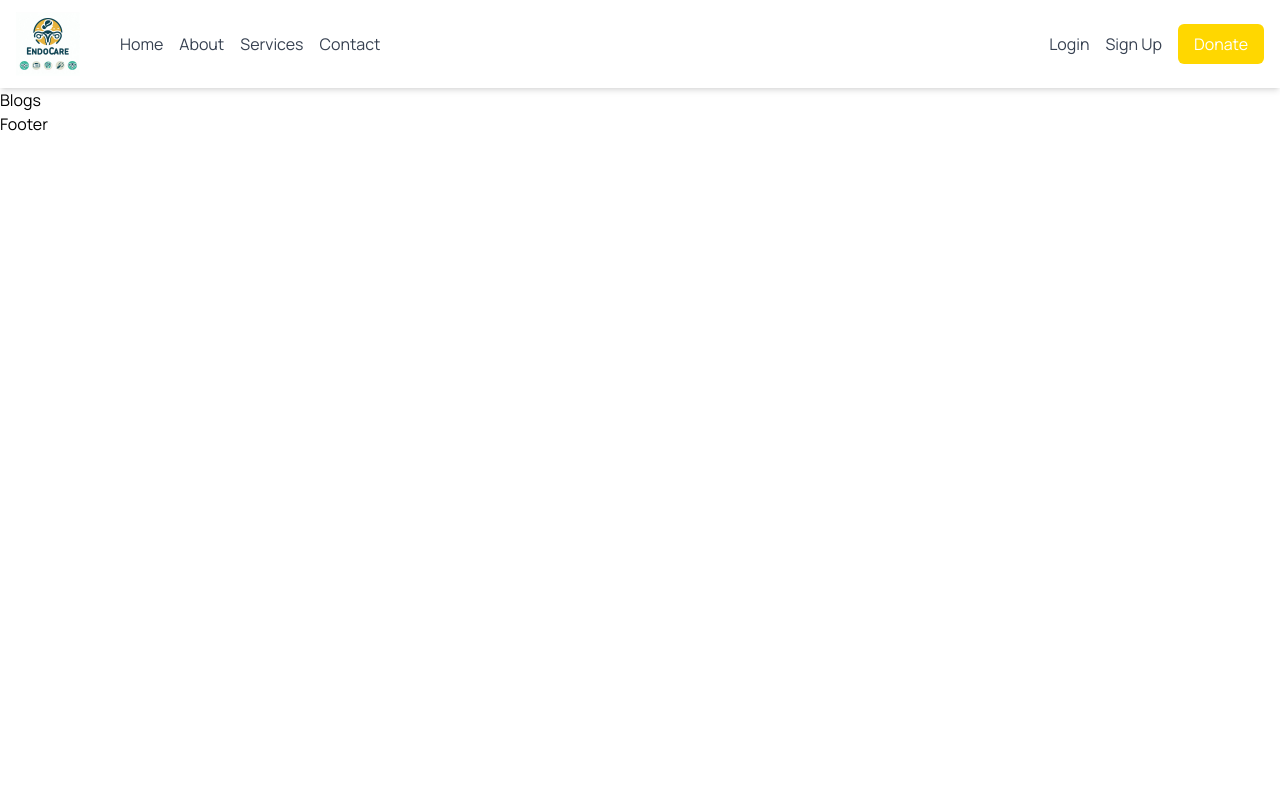
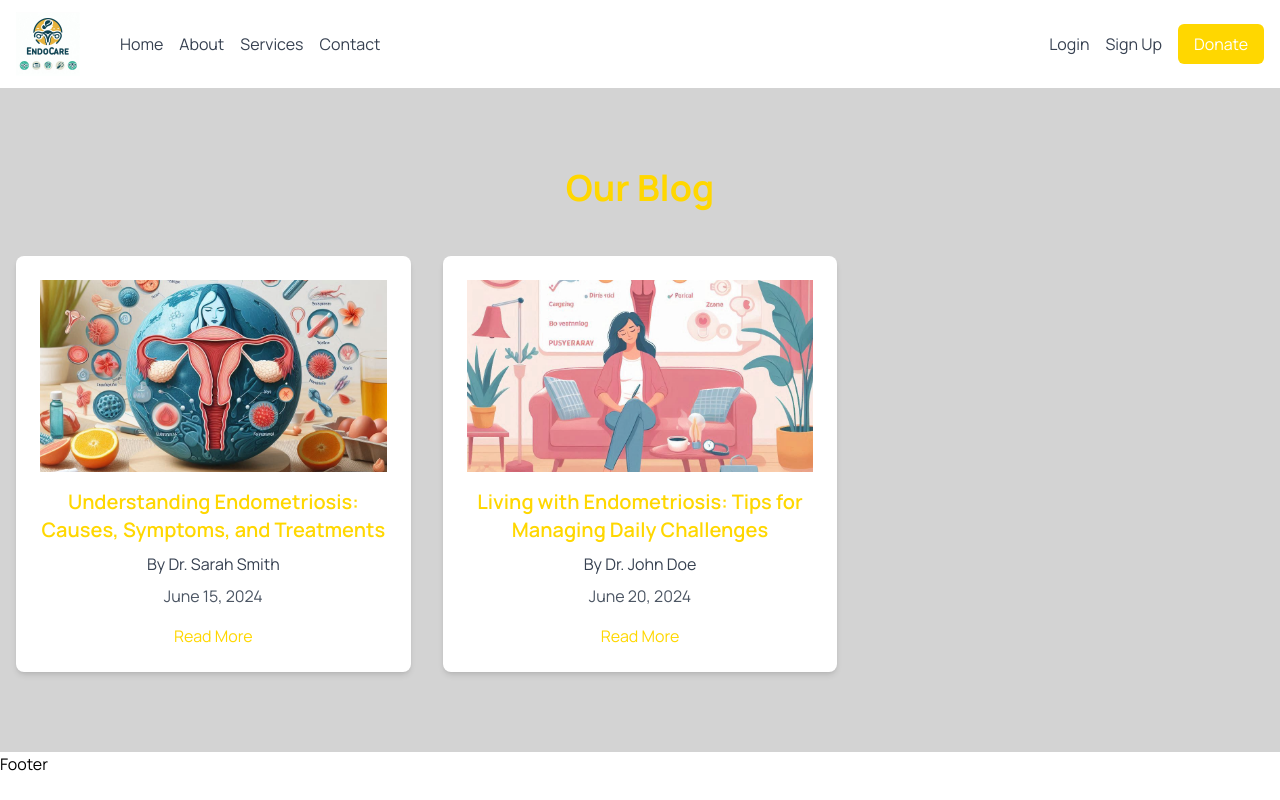
Before and after one commit to Wamziss/EndoCare, a React (Vite) app: page /blogs in a window 1280 px wide. Built offline with nearby package versions, Linux system fonts and the light colour scheme.

Commit message:
add blogs section

```diff
--- a/src/pages/Blogs/BlogDetails.jsx
+++ b/src/pages/Blogs/BlogDetails.jsx
@@ -1,11 +1,29 @@
-import React from 'react'
+import React from 'react';
+import { useParams } from 'react-router-dom'; // Import useParams from react-router-dom
 
 const BlogDetails = () => {
+  const { id } = useParams(); // Get the id parameter from the URL
+
+  // Find the blog post with the matching id
+  const blog = blogs.find(blog => blog.id.toString() === id);
+
+  if (!blog) {
+    return <div>Blog post not found</div>;
+  }
+
   return (
-    <div>
-      Blog Details
-    </div>
-  )
-}
+    <section id="blog-details" className="bg-lightGray py-20">
+      <div className="container mx-auto px-4 text-center">
+        <h2 className="text-3xl md:text-4xl font-bold text-primaryColor mb-12">{blog.title}</h2>
+        <div className="flex flex-col items-center">
+          <img src={blog.image} alt={blog.title} className="w-full md:w-3/4 h-auto object-cover mb-6" />
+          <p className="text-gray-700 mb-4">By {blog.author}</p>
+          <p className="text-gray-600">{blog.date}</p>
+          <p className="text-lg text-gray-800">{blog.content}</p>
+        </div>
+      </div>
+    </section>
+  );
+};
 
-export default BlogDetails
+export default BlogDetails;
--- a/src/pages/Blogs/Blogs.jsx
+++ b/src/pages/Blogs/Blogs.jsx
@@ -1,11 +1,45 @@
-import React from 'react'
+import React from 'react';
+import { Link } from 'react-router-dom';
+import blog2 from '../../assets/images/blog2.jpeg'
+import blog3 from '../../assets/images/blog3.jpeg'
+
+const blogs = [
+  {
+    id: 1,
+    title: 'Understanding Endometriosis: Causes, Symptoms, and Treatments',
+    author: 'Dr. Sarah Smith',
+    date: 'June 15, 2024',
+    image: blog2,
+  },
+  {
+    id: 2,
+    title: 'Living with Endometriosis: Tips for Managing Daily Challenges',
+    author: 'Dr. John Doe',
+    date: 'June 20, 2024',
+    image: blog3,
+  },
+
+];
 
 const Blogs = () => {
   return (
-    <div>
-      Blogs
-    </div>
-  )
-}
+    <section id="blog" className="bg-lightGray py-20">
+      <div className="container mx-auto px-4 text-center">
+        <h2 className="text-3xl md:text-4xl font-bold text-primaryColor mb-12">Our Blog</h2>
+        <div className="grid grid-cols-1 md:grid-cols-2 lg:grid-cols-3 gap-8">
+          {blogs.map(blog => (
+            <div key={blog.id} className="bg-white rounded-lg shadow-md p-6">
+              <img src={blog.image} alt={blog.title} className="w-full h-48 object-cover mb-4" />
+              <h3 className="text-xl font-semibold text-primaryColor mb-2">{blog.title}</h3>
+              <p className="text-gray-700 mb-2">By {blog.author}</p>
+              <p className="text-gray-600">{blog.date}</p>
+              <Link to={`/blog/${blog.id}`} className="block mt-4 text-primaryColor hover:underline">Read More</Link>
+            </div>
+          ))}
+        </div>
+      </div>
+    </section>
+  );
+};
 
-export default Blogs
+export default Blogs;
```
